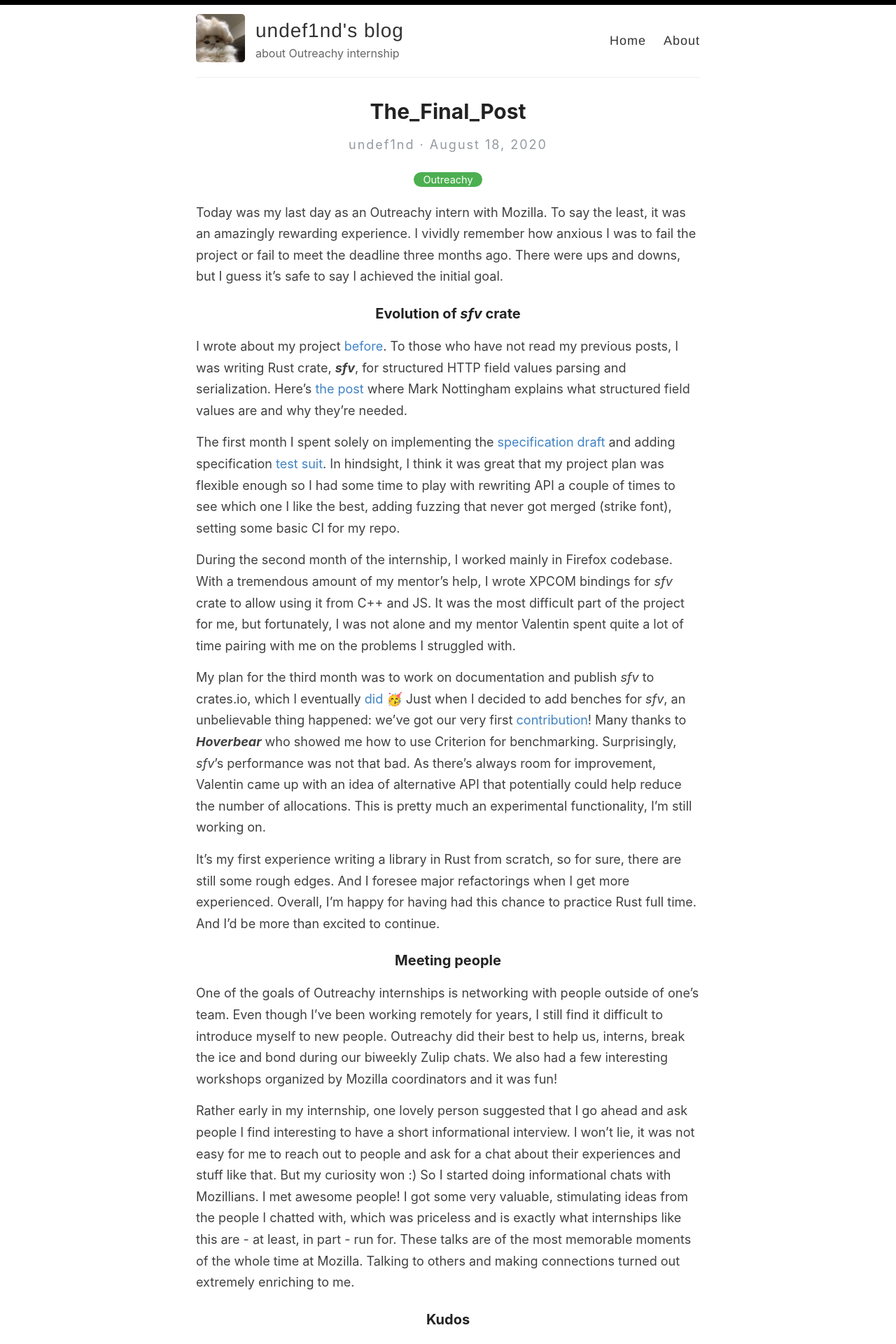
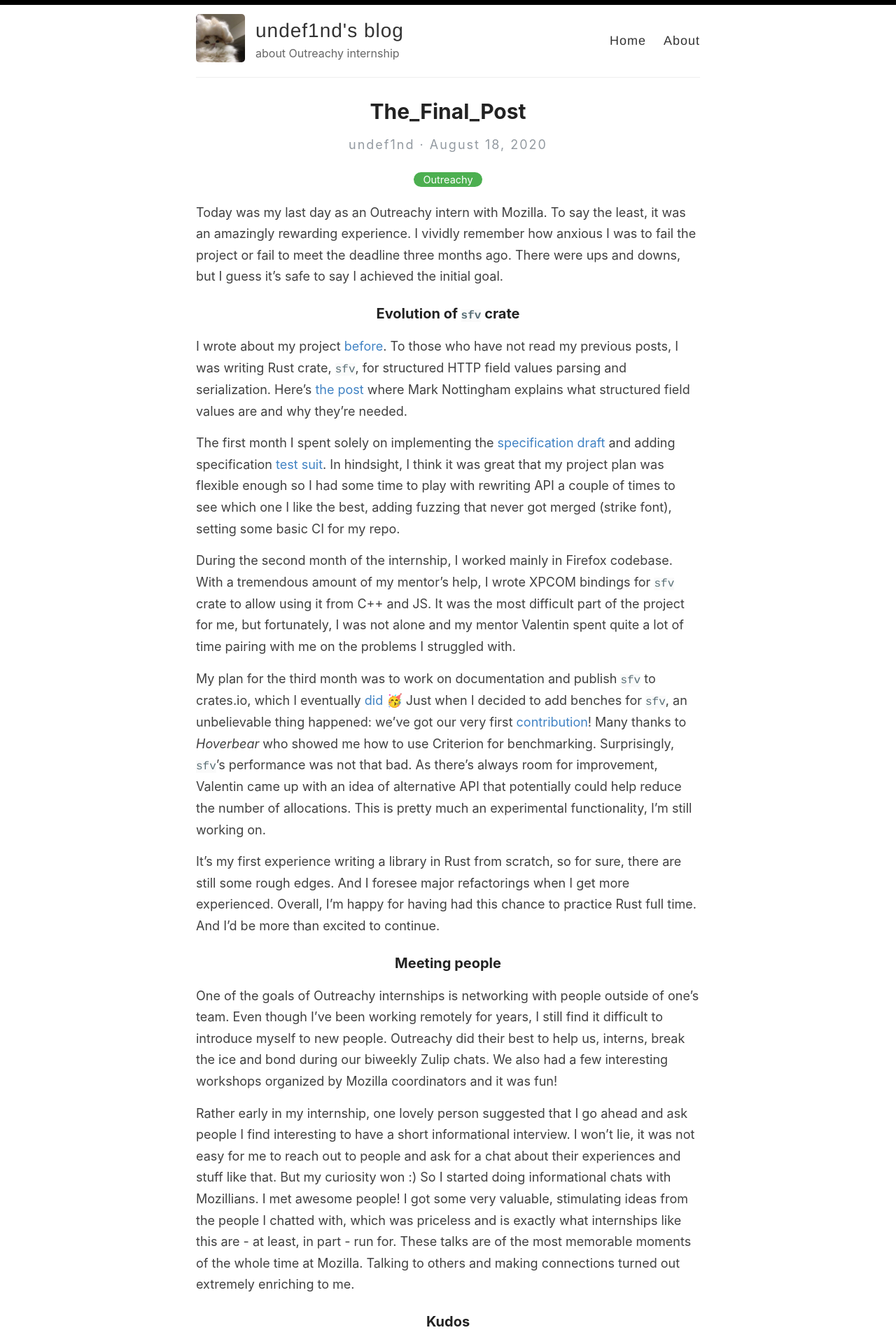
Before and after one commit to undef1nd/undef1nd.github.io, a Jekyll site: the page built from _posts/2020-08-18-farewell.md, in a window 1280 px wide. Shown: the top 1920 px of the page at 70% size. Built offline with Jekyll 4.4.1, drawn with Linux system fonts in a browser that asks for light colours.

```diff
--- a/_posts/2020-08-18-farewell.md
+++ b/_posts/2020-08-18-farewell.md
@@ -6,17 +6,17 @@ categories: Outreachy
 
 Today was my last day as an Outreachy intern with Mozilla. To say the least, it was an amazingly rewarding experience. I vividly remember how anxious I was to fail the project or fail to meet the deadline three months ago. There were ups and downs, but I guess it's safe to say I achieved the initial goal.
 
-### Evolution of _sfv_ crate
+### Evolution of `sfv` crate
 
-I wrote about my project [before](https://undef1nd.github.io/about-project/). To those who have not read my previous posts, I was writing Rust crate, ***sfv***, for structured HTTP field values parsing and serialization. Here’s [the post](https://www.fastly.com/blog/improve-http-structured-headers) where Mark Nottingham explains what structured field values are and why they’re needed.
+I wrote about my project [before](https://undef1nd.github.io/about-project/). To those who have not read my previous posts, I was writing Rust crate, `sfv`, for structured HTTP field values parsing and serialization. Here’s [the post](https://www.fastly.com/blog/improve-http-structured-headers) where Mark Nottingham explains what structured field values are and why they’re needed.
 
 The first month I spent solely on implementing the [specification draft](https://httpwg.org/http-extensions/draft-ietf-httpbis-header-structure.html) and adding specification [test suit](https://github.com/httpwg/structured-field-tests). In hindsight, I think it was great that my project plan was flexible enough so I had some time to play with rewriting API a couple of times to see which one I like the best, adding fuzzing that never got merged (strike font), setting some basic CI for my repo.
 
-During the second month of the internship, I worked mainly in Firefox codebase. With a tremendous amount of my mentor’s help, I wrote XPCOM bindings for _sfv_ crate to allow using it from C++ and JS. It was the most difficult part of the project for me, but fortunately, I was not alone and my mentor Valentin spent quite a lot of time pairing with me on the problems I struggled with.
+During the second month of the internship, I worked mainly in Firefox codebase. With a tremendous amount of my mentor’s help, I wrote XPCOM bindings for `sfv` crate to allow using it from C++ and JS. It was the most difficult part of the project for me, but fortunately, I was not alone and my mentor Valentin spent quite a lot of time pairing with me on the problems I struggled with.
 
-My plan for the third month was to work on documentation and publish _sfv_ to crates.io, which I eventually [did](https://crates.io/crates/sfv) 🥳
-Just when I decided to add benches for _sfv_, an unbelievable thing happened: we've got our very first [contribution](https://github.com/undef1nd/sfv/pull/72)! Many thanks to ***Hoverbear*** who showed me how to use Criterion for benchmarking.
-Surprisingly, _sfv_'s performance was not that bad. As there's always room for improvement, Valentin came up with an idea of alternative API that potentially could help reduce the number of allocations. This is pretty much an experimental functionality, I'm still working on.
+My plan for the third month was to work on documentation and publish `sfv` to crates.io, which I eventually [did](https://crates.io/crates/sfv) 🥳
+Just when I decided to add benches for `sfv`, an unbelievable thing happened: we've got our very first [contribution](https://github.com/undef1nd/sfv/pull/72)! Many thanks to _Hoverbear_ who showed me how to use Criterion for benchmarking.
+Surprisingly, `sfv`'s performance was not that bad. As there's always room for improvement, Valentin came up with an idea of alternative API that potentially could help reduce the number of allocations. This is pretty much an experimental functionality, I'm still working on.
 
 It’s my first experience writing a library in Rust from scratch, so for sure, there are still some rough edges. And I foresee major refactorings when I get more experienced. Overall, I’m happy for having had this chance to practice Rust full time. And I’d be more than excited to continue.
 
@@ -30,13 +30,13 @@ Rather early in my internship, one lovely person suggested that I go ahead and a
 
 I can’t finish without giving props to all those who were there for me during this internship, who I learned from and who were sources of guidance and encouragement.
 
-To ***Cyryl***, who has been my mentor long before Outreachy, since the time I started learning Rust a year ago. Not only he helped me to get started with Rust, but also taught me about software development in general. Thank you, Cyryl!
+To _Cyryl_, who has been my mentor long before Outreachy, since the time I started learning Rust a year ago. Not only he helped me to get started with Rust, but also taught me about software development in general. Thank you, Cyryl!
 
-Huge thanks to ***Necko*** team who hosted me so nicely :)
+Huge thanks to _Necko_ team who hosted me so nicely :)
 
-To ***Outreachy organizers*** and ***Mozilla coordinators***, who're doing a stellar job and give folks from under-represented groups a chance to gain invaluable experience.
+To _Outreachy organizers_ and _Mozilla coordinators_, who're doing a stellar job and give folks from under-represented groups a chance to gain invaluable experience.
 
-It’s hard to find the right words to express how grateful I am to my always patient mentor ***Valentin***, who guided, advised, and cared. I don't think it would’ve been possible for me to make such huge progress if it hadn’t been for his mentorship.
+It’s hard to find the right words to express how grateful I am to my always patient mentor _Valentin_, who guided, advised, and cared. I don't think it would’ve been possible for me to make such huge progress if it hadn’t been for his mentorship.
 
 ### Afterword
 
```
